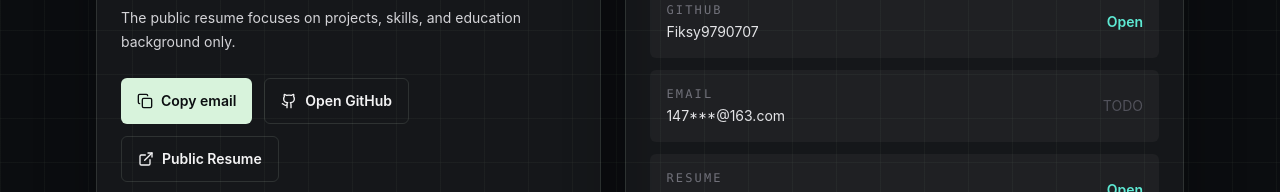
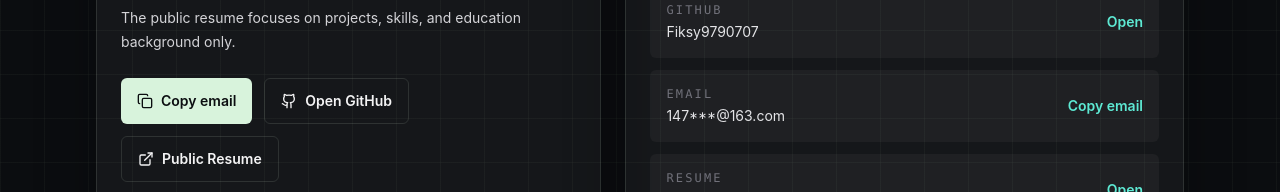
Before and after one commit to Fiksy9790707/eric-portfolio, a React (Vite) app: page / in a window 1280 px wide. Shown: the part 5162-5354 px from the top of the page. Built offline with nearby package versions, Linux system fonts and the light colour scheme.

Commit message:
Fix email copy action in contact links

```diff
--- a/src/components/Contact.tsx
+++ b/src/components/Contact.tsx
@@ -111,7 +111,15 @@ export default function Contact({ profile, language }: ContactProps) {
                       {text(link.label, "en") === "Email" && hasEmail ? getMaskedEmail(profile) : link.value}
                     </p>
                   </div>
-                  {link.href && (link.href.startsWith("#") || link.href.startsWith("/")) ? (
+                  {text(link.label, "en") === "Email" && hasEmail ? (
+                    <button
+                      className="focus-ring rounded-md text-sm font-semibold text-cyan transition hover:text-mint"
+                      type="button"
+                      onClick={copyEmail}
+                    >
+                      {text(profile.ui.contact.copyEmail, language)}
+                    </button>
+                  ) : link.href && (link.href.startsWith("#") || link.href.startsWith("/")) ? (
                     <AppLink
                       className="focus-ring rounded-md text-sm font-semibold text-cyan transition hover:text-mint"
                       href={link.href}
```
